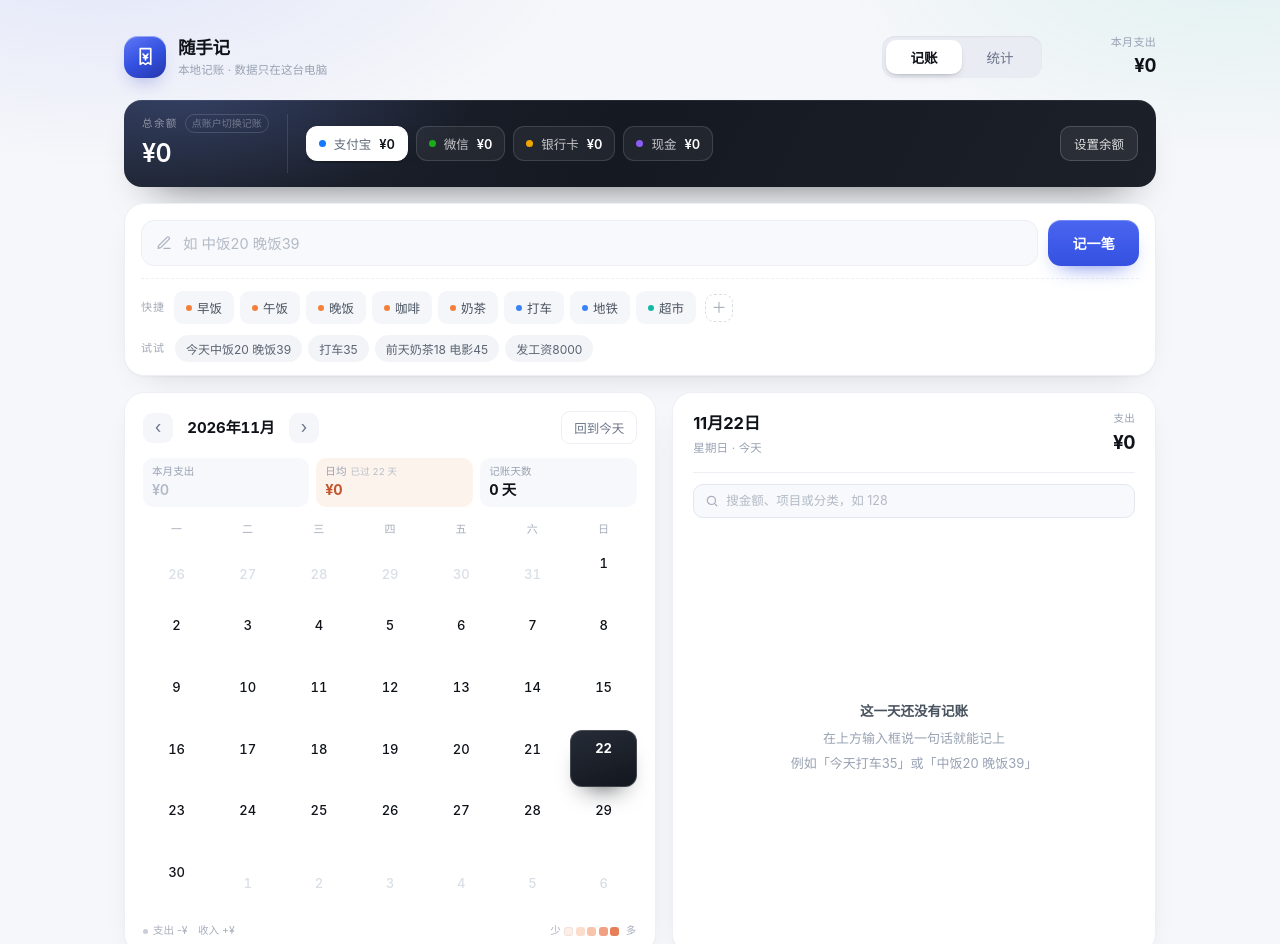
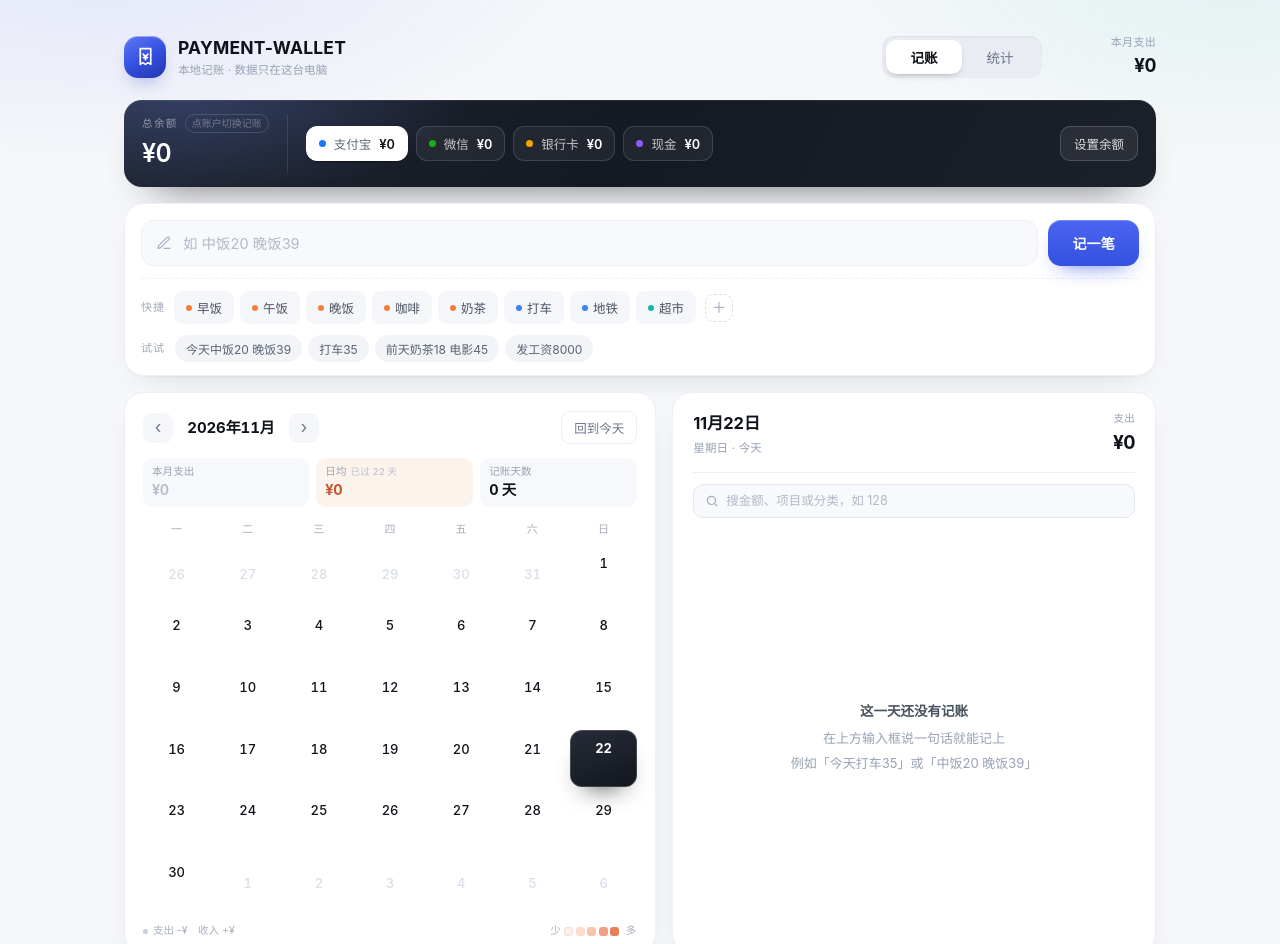
Before and after one commit to SuperAhua/hello-world, a plain HTML site: page index.html in a window 1280 px wide. Shown: the top 944 px of the page. Drawn offline with Linux system fonts and the light colour scheme.

Commit message:
style: 应用标题改为 PAYMENT-WALLET
- 页面 <title>、顶部品牌名、iOS 主屏标题统一改为 PAYMENT-WALLET
- manifest.json 的 name / short_name 同步更新
- README 一级标题同步
- 品牌名样式适配大写长标题：加 white-space:nowrap 防止折行，
  字距由 -.2px（原为中文调校）改为 .2px，大写字母更舒展
- 手机端（≤600px）字号降至 14px，避免 375px 屏宽下挤压顶栏
- sw.js 缓存版本 v9 → v10，确保已安装 PWA 的用户能拿到新版本

```diff
--- a/index.html
+++ b/index.html
@@ -5,14 +5,14 @@
 <meta data-page-node-id="BEGrwrYVhk8R0JHEcvrbPY" charset="UTF-8">
 <meta data-page-node-id="zMIgH7X935EahH63CviY1V" content="width=device-width, initial-scale=1, viewport-fit=cover" name="viewport">
 <meta data-page-node-id="uJQGkeOJL2Ukw0gwsD4cxb" content="#f6f7fa" name="theme-color">
-<title data-page-node-id="s2cHJ6nQ6j3ghsc27ky65Y" data-pnid-children="Qlz73bYFQs23MtWpJsEGvR">随手记 · 本地记账</title>
+<title data-page-node-id="s2cHJ6nQ6j3ghsc27ky65Y" data-pnid-children="Qlz73bYFQs23MtWpJsEGvR">PAYMENT-WALLET</title>
 <link data-page-node-id="67CfPAP8UY4GZs4QnbyNub" href="favicon.png" rel="icon">
 <link data-page-node-id="vbSwdiXIopXmgglrSNiUIk" href="icon-180.png" rel="apple-touch-icon">
 <link data-page-node-id="bTeMtzeKSAroY8tRSKiNJm" href="manifest.json" rel="manifest">
 <meta data-page-node-id="3zieuwvHkaRvHHOughWFzI" content="yes" name="apple-mobile-web-app-capable">
 <meta data-page-node-id="05gaiyRFodb3njPAltFeeJ" content="yes" name="mobile-web-app-capable">
 <meta data-page-node-id="x15FT0LMD1nAOPzVrn4s27" content="default" name="apple-mobile-web-app-status-bar-style">
-<meta data-page-node-id="H4iWNgASQv8mwSjbPqPdXw" content="随手记" name="apple-mobile-web-app-title">
+<meta data-page-node-id="H4iWNgASQv8mwSjbPqPdXw" content="PAYMENT-WALLET" name="apple-mobile-web-app-title">
 <meta data-page-node-id="xAFFykC4P2svvGQwtRBGtT" content="telephone=no,email=no" name="format-detection">
 <link data-page-node-id="mgobWGOFPKgAWMi7CDpx6N" href="styles.css" rel="stylesheet">
 </head>
@@ -29,7 +29,7 @@
         </svg>
       </div>
       <div data-page-node-id="T6IU8hyKztoEVUyntyhBdN" class="brand-text">
-        <h1 data-page-node-id="05DJ26eZa1cUxc8EuJxI7n"><!--pnid:ALafJNaCoRIacJ8gXPgvev-->随手记</h1>
+        <h1 data-page-node-id="05DJ26eZa1cUxc8EuJxI7n"><!--pnid:ALafJNaCoRIacJ8gXPgvev-->PAYMENT-WALLET</h1>
         <p data-page-node-id="N9jrVXh7kQoXf9eAkmK1Uv"><!--pnid:TGpUUNvihrUYYQ7qzBpOb3-->本地记账 · 数据只在这台电脑</p>
       </div>
     </div>
--- a/styles.css
+++ b/styles.css
@@ -80,7 +80,7 @@ body { -webkit-tap-highlight-color: transparent; }
   box-shadow: 0 10px 22px -13px rgba(38, 56, 190, .95), inset 0 1px 0 rgba(255, 255, 255, .4);
 }
 .brand-mark svg { width: 21px; height: 21px; }
-.brand-text h1 { font-size: 17.5px; font-weight: 650; letter-spacing: -.2px; }
+.brand-text h1 { font-size: 17.5px; font-weight: 650; letter-spacing: .2px; white-space: nowrap; }
 .brand-text p { font-size: 11.5px; color: var(--muted); margin-top: 1px; letter-spacing: .1px; }
 
 .tabs {
@@ -990,6 +990,7 @@ select.f-inp { height: 36px; cursor: pointer; }
   #qi-amount { width: 88px; }
 
   .brand-text p { display: none; }
+  .brand-text h1 { font-size: 14px; letter-spacing: 0; }
   .tabs { order: 3; width: 100%; margin-left: 0; }
   .topbar-stat { margin-left: auto; }
   .topbar-stat strong { font-size: 17px; }
--- a/sw.js
+++ b/sw.js
@@ -1,7 +1,7 @@
 /* 随手记 Service Worker
    目标：装到手机桌面后，断网也能打开；有网时静默更新。
    改完代码重新发布时，把 V 改一下（如 v2），旧缓存会在 activate 阶段清掉。 */
-var V = 'v9';
+var V = 'v10';
 var CACHE = 'shoujizhang-' + V;
 
 var ASSETS = [
```
Also changed, not shown: manifest.json, 1 other file.
